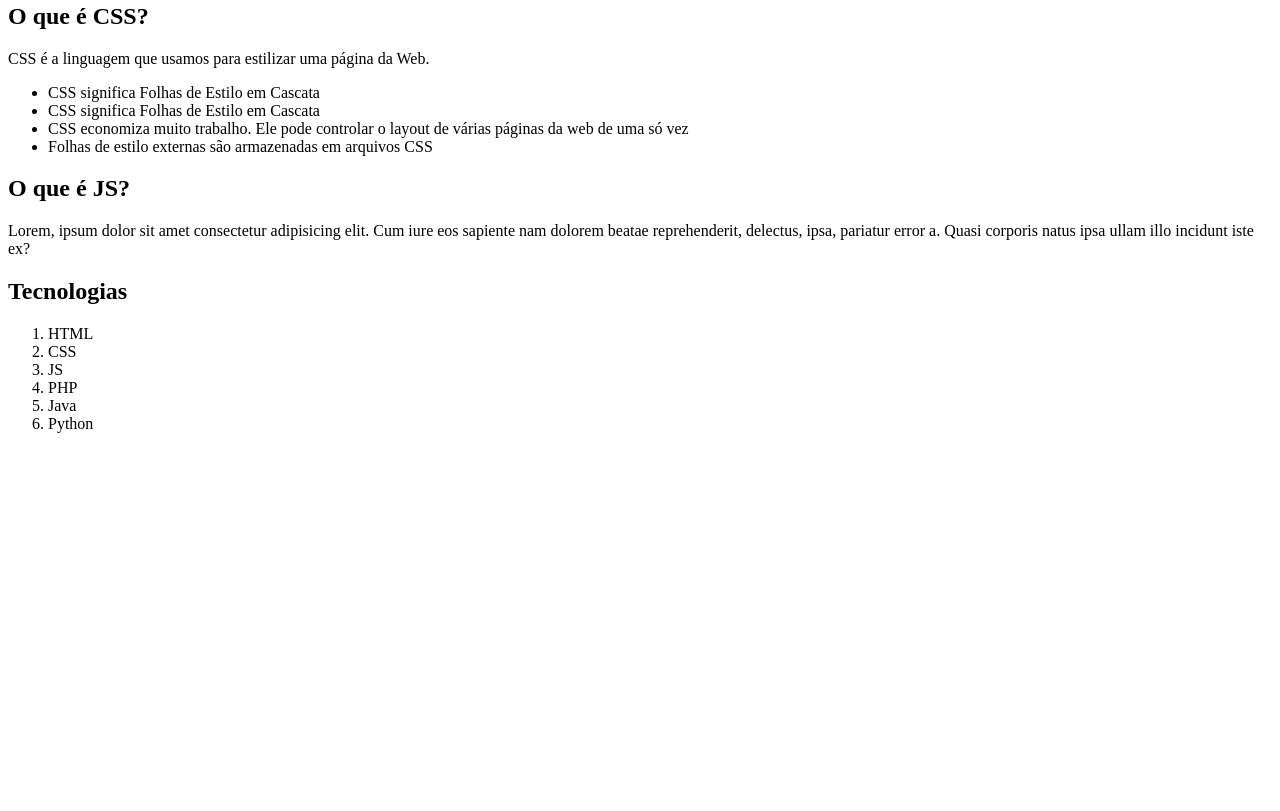
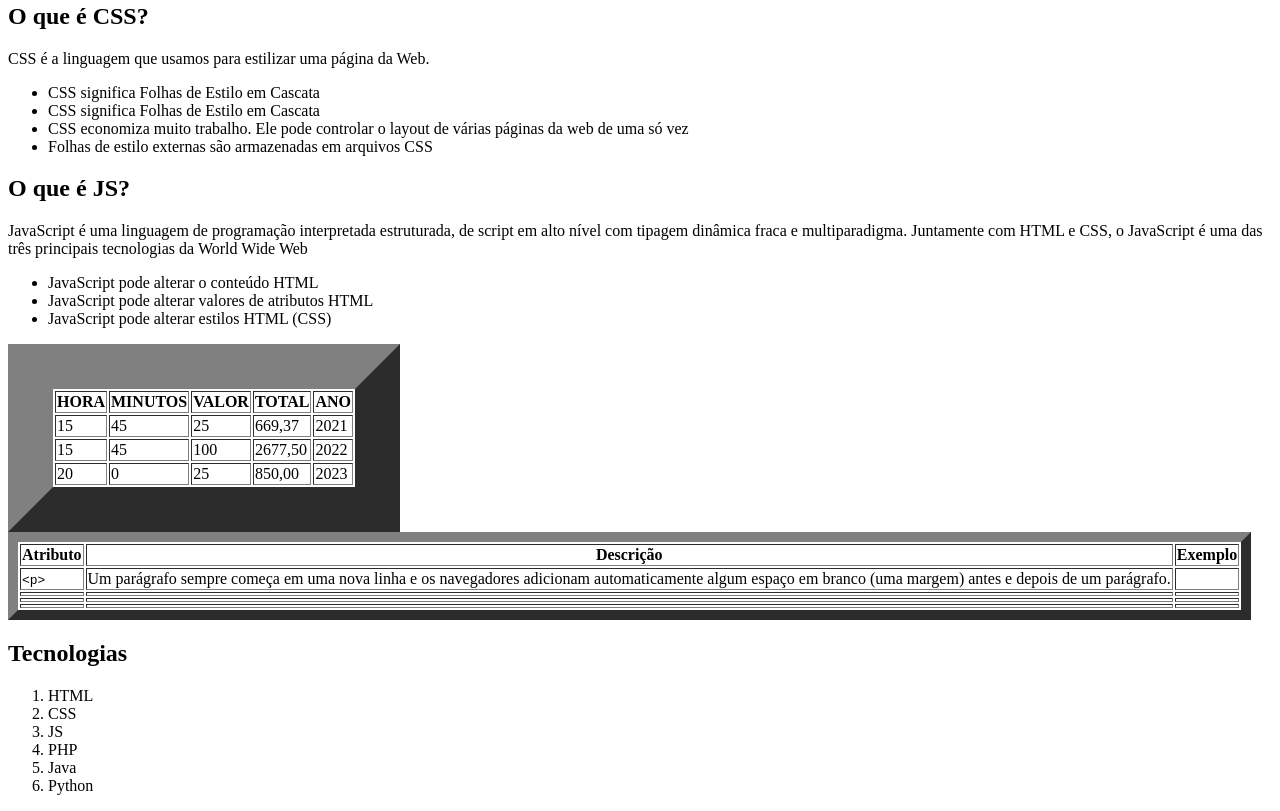
Before and after one commit to Marcos021108/MeuPrimeiroSite, a plain HTML site: page index.html in a window 1280 px wide. Shown: the part 376-1187 px from the top of the page. Before the commit the page ends 825 px from the top, so only its background shows below. Drawn offline with Linux system fonts and the light colour scheme.

Commit message:
Add files via upload

```diff
--- a/index.html
+++ b/index.html
@@ -37,8 +37,74 @@
 </ul>
 <h2>O que é JS?</h2>
 <p>
-    Lorem, ipsum dolor sit amet consectetur adipisicing elit. Cum iure eos sapiente nam dolorem beatae reprehenderit, delectus, ipsa, pariatur error a. Quasi corporis natus ipsa ullam illo incidunt iste ex?
+    JavaScript é uma linguagem de programação interpretada estruturada, de script em alto nível com tipagem dinâmica fraca e multiparadigma. Juntamente com HTML e CSS, o JavaScript é uma das três principais tecnologias da World Wide Web
 </p>
+<ul>
+    <li>JavaScript pode alterar o conteúdo HTML</li>
+    <li>JavaScript pode alterar valores de atributos HTML</li>
+    <li>JavaScript pode alterar estilos HTML (CSS)</li>
+
+</ul>
+<table border="45">
+<tr>
+<th>HORA</th>
+<th>MINUTOS</th>
+<th>VALOR</th>
+<th>TOTAL</th>
+<th>ANO</th>
+</tr>
+<tr>
+  <td>15</td>
+  <td>45</td>
+  <td>25</td>
+  <td>669,37</td>
+  <td>2021</td>
+</tr>
+<tr>
+  <td>15</td>
+  <td>45</td>
+  <td>100</td>
+  <td>2677,50</td>
+  <td>2022</td>
+</tr>
+<tr>
+  <td>20</td>
+  <td>0</td>
+  <td>25</td>
+  <td>850,00</td>
+  <td>2023</td>
+</tr>
+</table>
+<table border="10">
+    <tr>
+        <th>Atributo</th>
+        <th>Descrição</th>
+        <th>Exemplo</th>
+    </tr>
+<tr>
+    <td><code>&lt;p&gt;</code></td>
+    <td>Um parágrafo sempre começa em uma nova linha e os navegadores adicionam automaticamente algum espaço em branco (uma margem) antes e depois de um parágrafo.</td>
+    <td></td>
+</tr>
+<tr>
+    <td></td>
+    <td></td>
+    <td></td>
+</tr>
+<tr>
+    <td></td>
+    <td></td>
+    <td></td>
+</tr>
+<tr>
+    <td></td>
+    <td></td>
+    <td></td>
+</tr>
+
+
+
+</TABLE>
 <h2>Tecnologias</h2>
 <ol>
     <li>HTML</li>
```
